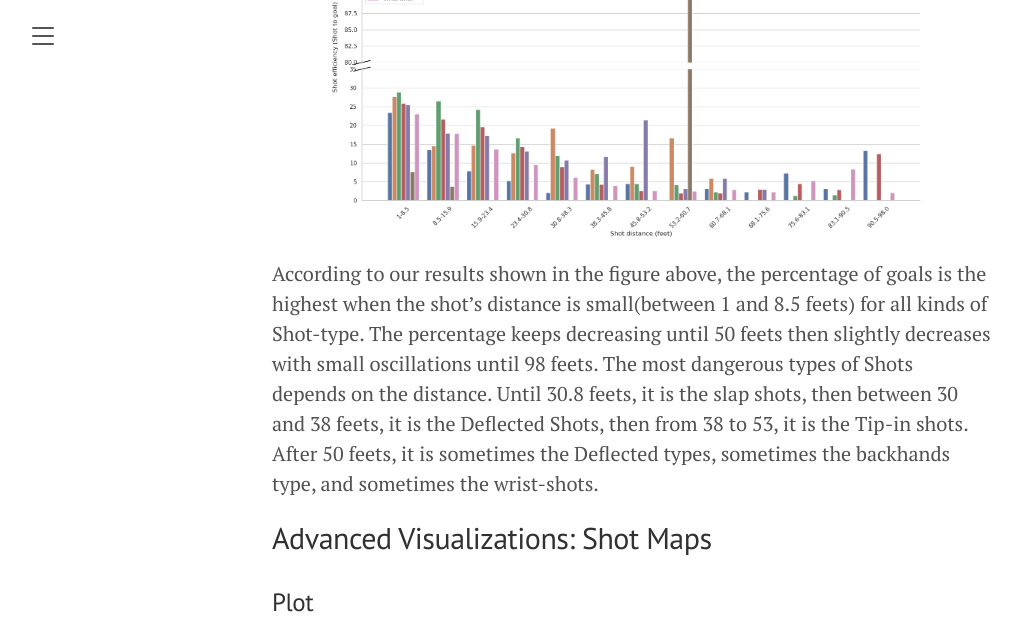
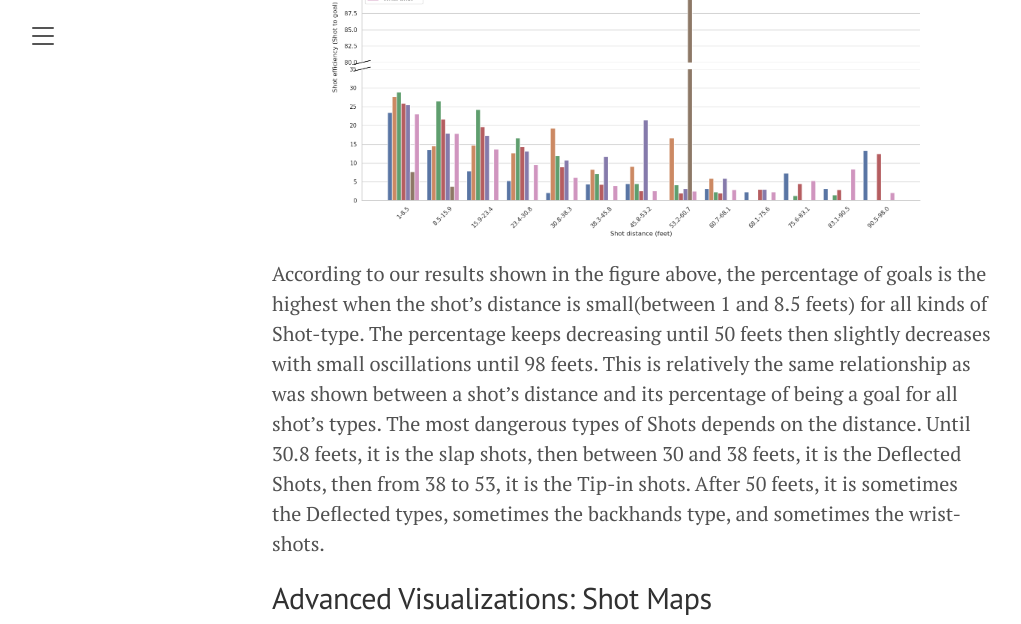
Before and after one commit to jaihon1/IFT6758-Project, a Jekyll site: the page built from blog/_posts/2021-09-28-milestone-1.md, in a window 1280 px wide and 900 px high, scrolled down 13325 px, cut to the strip 0-624 px from the top of the window. Shown: the whole strip, without its empty margins (8-1029 px from the left). Built offline with Jekyll 4.4.1, drawn with Linux system fonts in a browser that asks for light colours.

Commit message:
Update blog/_posts/2021-09-28-milestone-1.md
Co-authored-by: LaurenceMarcotte <48660119+LaurenceMarcotte@users.noreply.github.com>

```diff
--- a/blog/_posts/2021-09-28-milestone-1.md
+++ b/blog/_posts/2021-09-28-milestone-1.md
@@ -222,7 +222,7 @@ variations.
 
 According to our results shown in the figure above, the percentage of goals is the highest when the shot's distance is
 small(between 1 and 8.5 feets) for all kinds of Shot-type.
-The percentage keeps decreasing until 50 feets then slightly decreases with small oscillations until 98 feets.
+The percentage keeps decreasing until 50 feets then slightly decreases with small oscillations until 98 feets. This is relatively the same relationship as was shown between a shot's distance and its percentage of being a goal for all shot's types.
 The most dangerous types of Shots depends on the distance.
 Until 30.8 feets, it is the slap shots, then between 30 and 38 feets, it is the Deflected Shots, then from
 38 to 53, it is the Tip-in shots.
```
